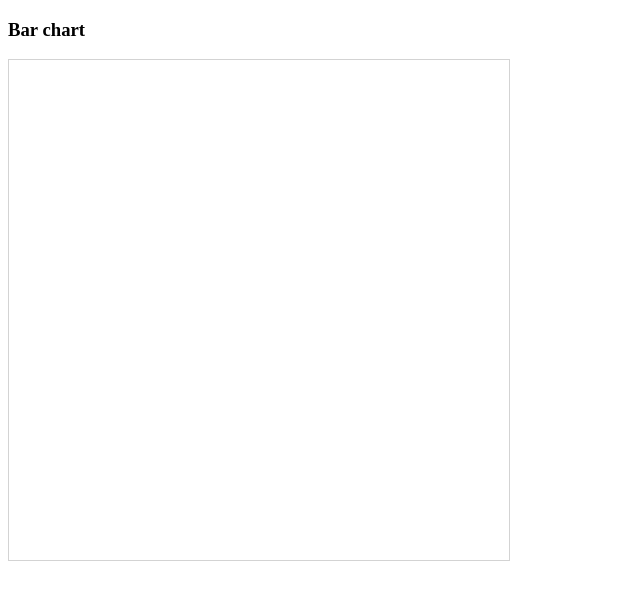
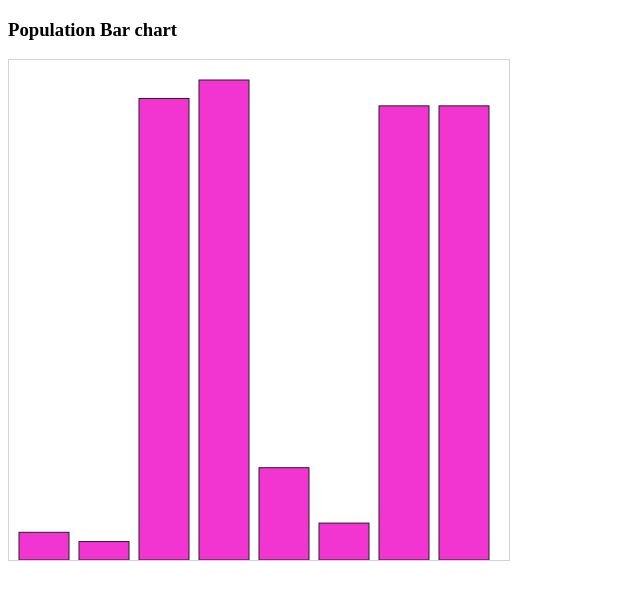
Before and after one commit to cmarcio/d3-practice, a plain HTML site: page index.html in a window 1280 px wide. Shown: the whole page, without its empty margins (0-640 px from the left). Drawn offline with nearby package versions, Linux system fonts and the light colour scheme.

Commit message:
Added Population Bar Chart

```diff
--- a/charts.js
+++ b/charts.js
@@ -1,14 +1,28 @@
 async function plotCharts() {
     // load data
-    const citeis = await d3.csv("data/cities.csv");
+    const cities = await d3.csv("data/cities.csv");
     const { tweets } = await d3.json("data/tweets.json");
-    console.log(citeis);
+    console.log(cities);
     console.log(tweets);
 
-    // barchart("#barchart");
+    populationBarchart("#populationBarchart", cities);
 }
 
-function barchart(elem) {
+function populationBarchart(elem, data) {
+    const maxPopulation = d3.max(data, d => parseInt(d.population));
+    const yScale = d3.scaleLinear().domain([0, maxPopulation]).range([0, 480])
+    d3.select(elem)
+      .selectAll("rect")
+      .data(data)
+      .enter()
+      .append("rect")
+      .attr("width", 50)
+      .attr("height", d => yScale(d.population))
+      .attr("x", (d, i) => 60 * i + 10)
+      .attr("y", d => 500 - yScale(d.population))
+      .attr("fill", "#f234d1")
+      .attr("stroke", "#222222")
+      .attr("stroke-width", "1px");
 }
 
 plotCharts();
--- a/index.html
+++ b/index.html
@@ -12,8 +12,8 @@
 <body>
     <!-- <h1>D3 practice</h1> -->
     <div class="vizcontainer">
-        <h3>Bar chart</h3>
-        <svg id="barchart" style="width:500px;height:500px;border:1px lightgray solid;" />
+        <h3>Population Bar chart</h3>
+        <svg id="populationBarchart" style="width:500px;height:500px;border:1px lightgray solid;" />
     </div>
 
     <script src="charts.js"></script>
```
